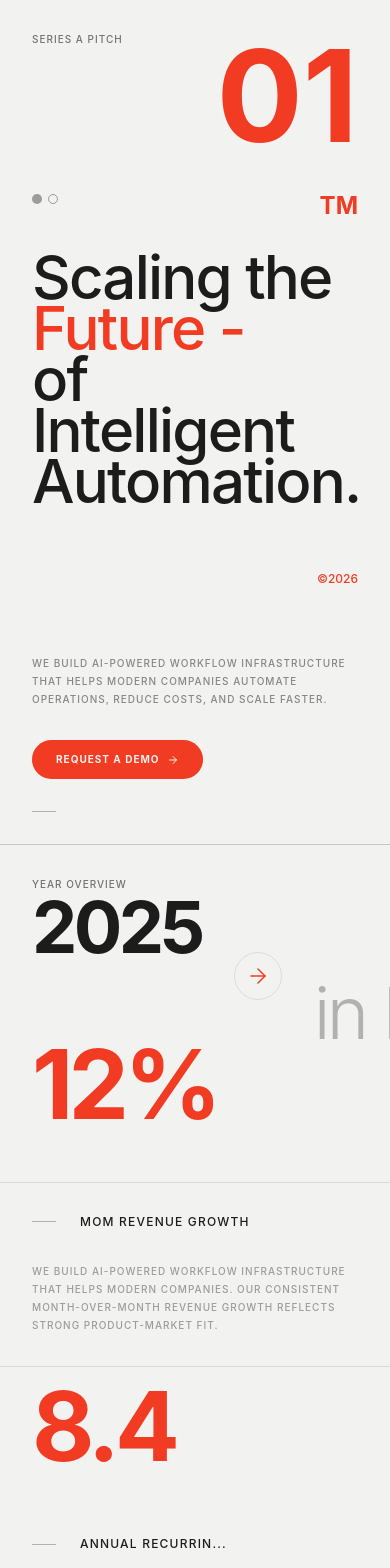
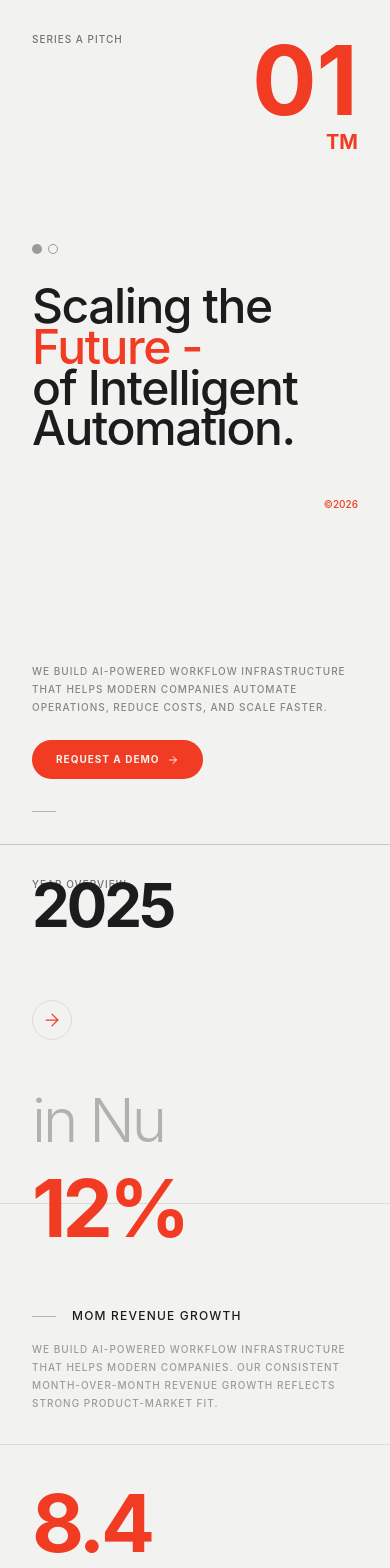
Before and after one commit to phalla-doll/pitch-deck, a Next.js app: page / in a window 390 px wide. Shown: the top 1568 px of the page. Built offline with nearby package versions, Linux system fonts and the light colour scheme.

Commit message:
feat: Refine typography and spacing on homepage
Adjusted font sizes and grid gap on the landing page to improve visual hierarchy and responsiveness. Specifically, the main title and hero number sizing were tweaked for better readability across various screen sizes.

```diff
--- a/app/page.tsx
+++ b/app/page.tsx
@@ -50,27 +50,27 @@ export default function Page() {
           </div>
 
           {/* Top Right Number */}
-          <span className="text-[#f13b22] text-[8rem] md:text-[12rem] lg:text-[16rem] font-bold absolute top-8 right-8 md:right-16 lg:right-24 font-chakra leading-none">01</span>
+          <span className="text-[#f13b22] text-[6rem] sm:text-[8rem] md:text-[12rem] lg:text-[16rem] font-bold absolute top-8 right-8 md:right-16 lg:right-24 font-chakra leading-none">01</span>
 
           {/* Content */}
-          <div className="grid grid-cols-1 md:grid-cols-2 gap-16 md:gap-0 flex-1 relative z-10 mt-auto">
+          <div className="grid grid-cols-1 md:grid-cols-2 gap-12 sm:gap-16 md:gap-0 flex-1 relative z-10 mt-auto">
             <div className="flex flex-col justify-end relative md:pr-16 lg:pr-24">
-              <div className="flex gap-1.5 mb-12">
+              <div className="flex gap-1.5 mb-8 sm:mb-12">
                 <div className="w-2.5 h-2.5 rounded-full bg-[#1c1c1c]/40"></div>
                 <div className="w-2.5 h-2.5 rounded-full border border-[#1c1c1c]/40"></div>
               </div>
-              <h1 className="text-6xl md:text-8xl lg:text-[7rem] xl:text-[9rem] font-space font-medium leading-[0.85] tracking-[-0.03em] text-[#1c1c1c]">
+              <h1 className="text-5xl sm:text-6xl md:text-8xl lg:text-[7rem] xl:text-[9rem] font-space font-medium leading-[0.85] tracking-[-0.03em] text-[#1c1c1c]">
                 Scaling the <br />
                 <span className="text-[#f13b22]">Future -</span> <br />
                 of Intelligent <br />
                 Automation.
               </h1>
-              <span className="text-[#f13b22] font-bold text-2xl absolute top-[20%] right-0 md:right-8 lg:right-16">TM</span>
+              <span className="text-[#f13b22] font-bold text-xl sm:text-2xl absolute top-[5%] sm:top-[20%] right-0 md:right-8 lg:right-16">TM</span>
             </div>
 
             <div className="md:pl-16 lg:pl-24 flex flex-col justify-end relative">
-              <span className="absolute top-0 md:top-[20%] right-0 text-xs md:text-sm font-medium text-[#f13b22]">©2026</span>
-              <p className="text-[10px] md:text-xs font-medium uppercase tracking-widest text-[#1c1c1c]/50 max-w-[320px] leading-[1.8] mb-8">
+              <span className="absolute top-0 md:top-[20%] right-0 text-[10px] sm:text-xs md:text-sm font-medium text-[#f13b22]">©2026</span>
+              <p className="text-[10px] md:text-xs font-medium uppercase tracking-widest text-[#1c1c1c]/50 max-w-[320px] leading-[1.8] mb-6 sm:mb-8 mt-8 md:mt-0">
                 We build AI-powered workflow infrastructure that helps modern companies automate operations, reduce costs, and scale faster.
               </p>
               <div className="flex items-center gap-4">
@@ -98,15 +98,15 @@ export default function Page() {
               <span className="w-1/2 pl-8 hidden md:block">Page (N°002)</span>
             </div>
 
-            <div className="flex items-center gap-8 md:gap-16 mt-12">
+            <div className="flex flex-col sm:flex-row items-start sm:items-center gap-4 sm:gap-8 md:gap-16 mt-8 sm:mt-12">
               <Parallax offset={80}>
-                <h2 className="text-7xl md:text-[10rem] lg:text-[14rem] font-bold font-chakra tracking-tighter text-[#1c1c1c] leading-none">2025</h2>
+                <h2 className="text-6xl sm:text-7xl md:text-[10rem] lg:text-[14rem] font-bold font-chakra tracking-tighter text-[#1c1c1c] leading-none">2025</h2>
               </Parallax>
-              <div className="w-12 h-12 md:w-20 md:h-20 rounded-full border border-[#1c1c1c]/10 flex items-center justify-center text-[#f13b22] shrink-0">
-                <ArrowRight className="w-6 h-6 md:w-8 md:h-8" strokeWidth={1.5} />
+              <div className="w-10 h-10 sm:w-12 sm:h-12 md:w-20 md:h-20 rounded-full border border-[#1c1c1c]/10 flex items-center justify-center text-[#f13b22] shrink-0">
+                <ArrowRight className="w-5 h-5 sm:w-6 sm:h-6 md:w-8 md:h-8" strokeWidth={1.5} />
               </div>
-              <Parallax offset={-60} className="ml-auto">
-                <h2 className="text-7xl md:text-[10rem] lg:text-[14rem] font-light font-space tracking-tighter text-[#1c1c1c]/30 truncate leading-none">in Nu</h2>
+              <Parallax offset={-60} className="sm:ml-auto">
+                <h2 className="text-6xl sm:text-7xl md:text-[10rem] lg:text-[14rem] font-light font-space tracking-tighter text-[#1c1c1c]/30 truncate leading-none">in Nu</h2>
               </Parallax>
             </div>
           </div>
@@ -118,11 +118,11 @@ export default function Page() {
                 <div className="w-2.5 h-2.5 rounded-full bg-[#1c1c1c]/40"></div>
                 <div className="w-2.5 h-2.5 rounded-full border border-[#1c1c1c]/40"></div>
               </div>
-              <div className="mt-auto">
+              <div className="mt-8 md:mt-auto">
                 <Parallax offset={90}>
-                  <h3 className="text-[6rem] md:text-[10rem] lg:text-[14rem] font-bold text-[#f13b22] font-chakra tracking-tighter leading-none mb-8">12%</h3>
+                  <h3 className="text-[5rem] sm:text-[6rem] md:text-[10rem] lg:text-[14rem] font-bold text-[#f13b22] font-chakra tracking-tighter leading-none mb-4 sm:mb-8">12%</h3>
                 </Parallax>
-                <div className="flex items-center gap-6 mb-8">
+                <div className="flex items-center gap-4 sm:gap-6 mb-4 sm:mb-8">
                   <div className="w-6 h-[1px] bg-[#1c1c1c]/30"></div>
                   <span className="text-xs font-medium uppercase tracking-widest text-[#1c1c1c]">MoM Revenue Growth</span>
                 </div>
@@ -133,11 +133,11 @@ export default function Page() {
             </div>
 
             <div className="p-8 md:p-16 lg:p-24 flex flex-col justify-end">
-              <div>
+              <div className="mt-8 md:mt-0">
                 <Parallax offset={70}>
-                  <h3 className="text-[6rem] md:text-[10rem] lg:text-[14rem] font-bold text-[#f13b22] font-chakra tracking-tighter leading-none mb-8">8.4</h3>
+                  <h3 className="text-[5rem] sm:text-[6rem] md:text-[10rem] lg:text-[14rem] font-bold text-[#f13b22] font-chakra tracking-tighter leading-none mb-4 sm:mb-8">8.4</h3>
                 </Parallax>
-                <div className="flex items-center gap-6 mb-8">
+                <div className="flex items-center gap-4 sm:gap-6 mb-4 sm:mb-8">
                   <div className="w-6 h-[1px] bg-[#1c1c1c]/30"></div>
                   <span className="text-xs font-medium uppercase tracking-widest text-[#1c1c1c]">Annual Recurrin...</span>
                 </div>
@@ -156,10 +156,10 @@ export default function Page() {
             <span className="text-[#1c1c1c]">©2026</span>
           </div>
 
-          <div className="grid grid-cols-1 md:grid-cols-2 gap-16 md:gap-12 flex-1">
+          <div className="grid grid-cols-1 md:grid-cols-2 gap-12 sm:gap-16 md:gap-12 flex-1">
             <div className="flex flex-col justify-between">
               <Parallax offset={60}>
-                <h2 className="text-5xl md:text-7xl lg:text-[6rem] xl:text-[7.5rem] font-space font-medium leading-[0.85] tracking-[-0.03em] text-[#1c1c1c]">
+                <h2 className="text-4xl sm:text-5xl md:text-7xl lg:text-[6rem] xl:text-[7.5rem] font-space font-medium leading-[0.85] tracking-[-0.03em] text-[#1c1c1c]">
                   Join Us in <br />
                   Building <br />
                   <span className="text-[#f13b22]">the Next -</span> <br />
@@ -167,12 +167,12 @@ export default function Page() {
                   Leader.
                 </h2>
               </Parallax>
-              <div className="flex items-end gap-8 mt-16 md:mt-auto">
+              <div className="flex items-end gap-6 sm:gap-8 mt-12 sm:mt-16 md:mt-auto">
                 <Parallax offset={100}>
-                  <h3 className="text-[6rem] md:text-[10rem] lg:text-[14rem] font-bold text-[#f13b22] font-chakra tracking-tighter leading-none">04</h3>
+                  <h3 className="text-[5rem] sm:text-[6rem] md:text-[10rem] lg:text-[14rem] font-bold text-[#f13b22] font-chakra tracking-tighter leading-none">04</h3>
                 </Parallax>
-                <div className="w-12 h-12 md:w-16 md:h-16 rounded-full border border-[#1c1c1c]/20 flex items-center justify-center text-[#f13b22] mb-4 shrink-0">
-                  <ArrowRight className="w-5 h-5 md:w-6 md:h-6" strokeWidth={2} />
+                <div className="w-10 h-10 sm:w-12 sm:h-12 md:w-16 md:h-16 rounded-full border border-[#1c1c1c]/20 flex items-center justify-center text-[#f13b22] mb-2 sm:mb-4 shrink-0">
+                  <ArrowRight className="w-4 h-4 sm:w-5 sm:h-5 md:w-6 md:h-6" strokeWidth={2} />
                 </div>
               </div>
             </div>
@@ -182,24 +182,24 @@ export default function Page() {
                 <Soundwave />
               </div>
 
-              <div className="flex items-center gap-8 w-full max-w-[300px] md:mr-auto mt-16 md:mt-auto">
-                <div className="w-16 h-16 rounded-full bg-[#1c1c1c] flex items-center justify-center text-[#f2f2f0] shrink-0">
-                  <Globe className="w-6 h-6" strokeWidth={1.5} />
+              <div className="flex items-center gap-6 sm:gap-8 w-full max-w-[300px] md:mr-auto mt-12 sm:mt-16 md:mt-auto">
+                <div className="w-12 h-12 sm:w-16 sm:h-16 rounded-full bg-[#1c1c1c] flex items-center justify-center text-[#f2f2f0] shrink-0">
+                  <Globe className="w-5 h-5 sm:w-6 sm:h-6" strokeWidth={1.5} />
                 </div>
-                <p className="text-sm md:text-base font-medium leading-[1.3] text-[#1c1c1c]/80">
+                <p className="text-xs sm:text-sm md:text-base font-medium leading-[1.3] text-[#1c1c1c]/80">
                   Silicon Valley, CA<br />
                   Investor Meetings<br />
                   Open
                 </p>
               </div>
 
-              <div className="flex gap-1.5 mt-16 md:mt-auto hidden md:flex">
+              <div className="flex gap-1.5 mt-12 sm:mt-16 md:mt-auto hidden md:flex">
                 <div className="w-2.5 h-2.5 rounded-full border border-[#1c1c1c]/40"></div>
                 <div className="w-2.5 h-2.5 rounded-full bg-[#1c1c1c]/40"></div>
               </div>
 
-              <Parallax offset={80} className="mt-12 md:mt-4">
-                <h3 className="text-[6rem] md:text-[10rem] lg:text-[14rem] font-bold font-chakra tracking-tighter leading-none text-[#1c1c1c]">2026</h3>
+              <Parallax offset={80} className="mt-8 sm:mt-12 md:mt-4">
+                <h3 className="text-[5rem] sm:text-[6rem] md:text-[10rem] lg:text-[14rem] font-bold font-chakra tracking-tighter leading-none text-[#1c1c1c]">2026</h3>
               </Parallax>
             </div>
           </div>
@@ -213,7 +213,7 @@ export default function Page() {
 
           <div className="flex-1 flex flex-col justify-center">
             <Parallax offset={70}>
-              <h2 className="text-5xl md:text-7xl lg:text-[6rem] xl:text-[7.5rem] font-space font-medium leading-[0.85] tracking-[-0.03em] text-[#1c1c1c] max-w-[90%]">
+              <h2 className="text-4xl sm:text-5xl md:text-7xl lg:text-[6rem] xl:text-[7.5rem] font-space font-medium leading-[0.85] tracking-[-0.03em] text-[#1c1c1c] max-w-full md:max-w-[90%]">
                 Unlike traditional tools,<br />
                 <span className="text-[#f13b22]">our solution</span> is built for<br />
                 scale — secure, modern,<br />
@@ -245,9 +245,9 @@ export default function Page() {
             <span className="hidden md:block">Page (N°005)</span>
           </div>
 
-          <div className="flex flex-col mb-16 md:mb-24">
+          <div className="flex flex-col mb-12 sm:mb-16 md:mb-24">
             <Parallax offset={50}>
-              <h2 className="text-5xl md:text-7xl lg:text-[6rem] font-space font-medium leading-[0.85] tracking-[-0.03em] text-[#1c1c1c]">
+              <h2 className="text-4xl sm:text-5xl md:text-7xl lg:text-[6rem] font-space font-medium leading-[0.85] tracking-[-0.03em] text-[#1c1c1c]">
                 Trusted by <br />
                 <span className="text-[#f13b22]">Industry Leaders.</span>
               </h2>
@@ -305,8 +305,8 @@ export default function Page() {
         {/* Footer */}
         <footer className="bg-[#1c1c1c] text-[#f2f2f0] p-8 md:p-16 lg:p-24 flex flex-col md:flex-row justify-between items-start md:items-end gap-12 md:gap-0">
           <div className="flex flex-col gap-8">
-            <h2 className="text-3xl md:text-5xl font-space font-medium tracking-[-0.03em]">Intelligent<br />Automation.</h2>
-            <div className="flex gap-6 text-[10px] md:text-xs font-medium uppercase tracking-widest text-[#f2f2f0]/60">
+            <h2 className="text-2xl sm:text-3xl md:text-5xl font-space font-medium tracking-[-0.03em]">Intelligent<br />Automation.</h2>
+            <div className="flex flex-wrap gap-4 sm:gap-6 text-[10px] md:text-xs font-medium uppercase tracking-widest text-[#f2f2f0]/60">
               <a href="#" className="hover:text-[#f13b22] transition-colors">Privacy Policy</a>
               <a href="#" className="hover:text-[#f13b22] transition-colors">Terms of Service</a>
               <a href="#" className="hover:text-[#f13b22] transition-colors">Contact</a>
```
